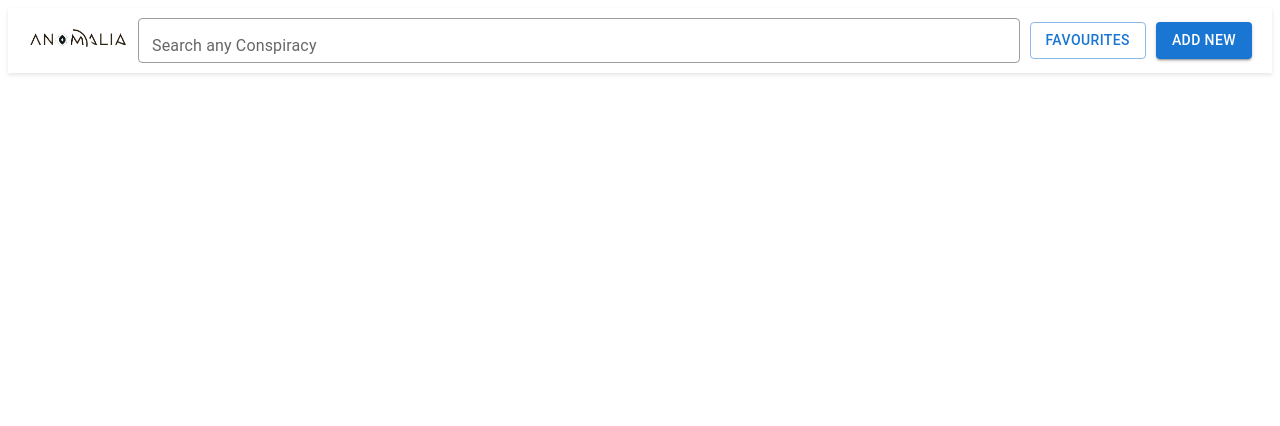
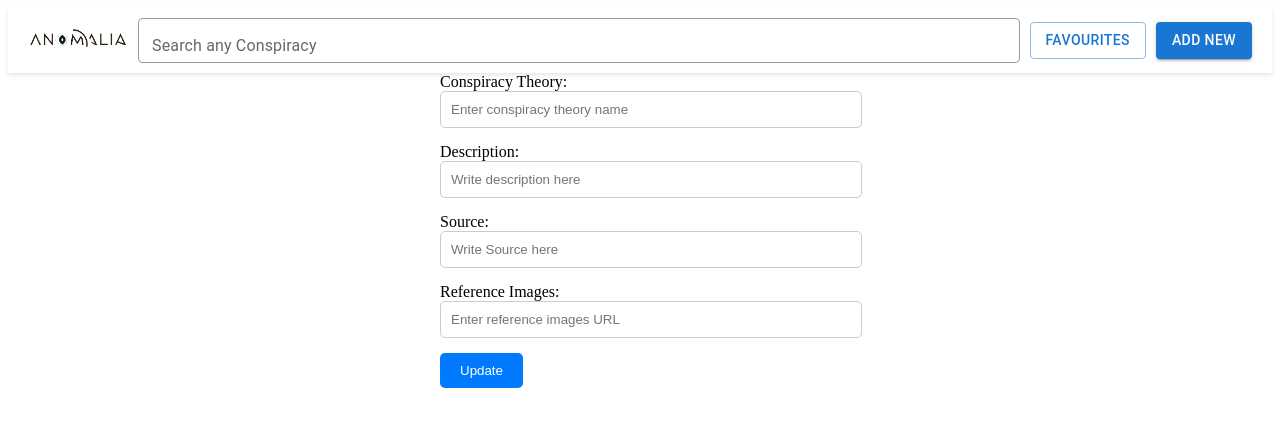
Before and after one commit to kalviumcommunity/S56_weird_conspiracy_theories, a React (Vite) app in the folder frontend/: page /update/1 in a window 1280 px wide. Shown: the top 426 px of the page. Built offline with nearby package versions, Linux system fonts and the light colour scheme; no server answers.

Commit message:
update added

```diff
--- a/frontend/src/App.jsx
+++ b/frontend/src/App.jsx
@@ -3,6 +3,7 @@ import Nav from './components/nav';
 import { Routes, Route } from 'react-router-dom';
 import Form from './pages/FormPage';
 import Home from './pages/Home';
+import UpdatePage from './pages/UpdatePage';
 
 const App = () => {
   return (
@@ -11,6 +12,7 @@ const App = () => {
       <Routes>
         <Route path="/" element={<Home />} />
         <Route path="/form" element={<Form />} />
+        <Route path="/update/:id" element={<UpdatePage />} />
       </Routes>
       {/* <Home/> */}
     </div>
--- a/frontend/src/components/Card.jsx
+++ b/frontend/src/components/Card.jsx
@@ -1,6 +1,7 @@
 import React from 'react';
 import "./card.css";
-const Card = ({ theory, description, source, img }) => {
+import { Link } from 'react-router-dom';
+const Card = ({ theory, description, source, img,id }) => {
     if (!theory || !description || !source || !img) {
         return <div className="error">Missing props for the component.</div>;
       }
@@ -10,6 +11,11 @@ const Card = ({ theory, description, source, img }) => {
       <p><strong>Description:</strong> {description}</p>
       <p><strong>Source:</strong> {source}</p>
       <img src={img} alt="Reference Image" />
+      <div className="button">
+
+        <Link to={`/update/${id}`} ><button>UPDATE</button> </Link>
+        <button>DELETE</button>
+      </div>
     </div>
   );
 }
--- /dev/null
+++ b/frontend/src/components/UpdateForm.jsx
@@ -0,0 +1,101 @@
+import React, { useState, useEffect } from "react";
+import axios from "axios";
+import "./form.css";
+import { useNavigate, useParams } from "react-router-dom";
+
+const UpdateForm = () => {
+  const [conspiracyTheory, setConspiracyTheory] = useState("");
+  const [description, setDescription] = useState("");
+  const [source, setSource] = useState("");
+  const [referenceImages, setReferenceImages] = useState("");
+  const navigate = useNavigate();
+  const { id } = useParams();
+
+  useEffect(() => {
+    axios.get("https://weird-conspiracy-theories.onrender.com/getdata/"+id)
+      .then(response => {
+        console.log(response)
+        const data = response.data;
+        setConspiracyTheory(data.conspiracy_theory);
+        setDescription(data.description);
+        setSource(data.source);
+        setReferenceImages(data.reference_images);
+      })
+      .catch(error => {
+        console.error("Error fetching data:", error);
+      });
+  }, []);
+
+
+  const handleSubmit = (e) => {
+    e.preventDefault();
+    axios
+      .put("https://weird-conspiracy-theories.onrender.com/updatedata/"+id, {
+        conspiracy_theory: conspiracyTheory,
+        description,
+        source,
+        reference_images: referenceImages
+      })
+      .then(response => {
+        console.log("Form submitted successfully:", response.data);
+        navigate("/");
+      })
+      .catch((error) => {
+        console.error("Error submitting form:", error);
+      });
+  };
+
+  return (
+    <div>
+      <form onSubmit={handleSubmit}>
+        <label htmlFor="conspiracyTheory">
+          Conspiracy Theory:
+          <input
+            type="text"
+            id="conspiracyTheory"
+            name="conspiracyTheory"
+            placeholder="Enter conspiracy theory name"
+            value={conspiracyTheory}
+            onChange={(e) => setConspiracyTheory(e.target.value)}
+          />
+        </label>
+        <label htmlFor="description">
+          Description:
+          <input
+            type="text"
+            id="description"
+            name="description"
+            placeholder="Write description here"
+            value={description}
+            onChange={(e) => setDescription(e.target.value)}
+          />
+        </label>
+        <label htmlFor="source">
+          Source:
+          <input
+            type="text"
+            id="source"
+            name="source"
+            placeholder="Write Source here"
+            value={source}
+            onChange={(e) => setSource(e.target.value)}
+          />
+        </label>
+        <label htmlFor="referenceImages">
+          Reference Images:
+          <input
+            type="text"
+            id="referenceImages"
+            name="referenceImages"
+            placeholder="Enter reference images URL"
+            value={referenceImages}
+            onChange={(e) => setReferenceImages(e.target.value)}
+          />
+        </label>
+        <button type="submit" className="btn">Update</button>
+      </form>
+    </div>
+  );
+};
+
+export default UpdateForm;
--- a/frontend/src/pages/FormPage.jsx
+++ b/frontend/src/pages/FormPage.jsx
@@ -1,9 +1,9 @@
 import React from 'react'
-import Form from '../components/Form'
+import AddForm from '../components/AddForm'
 const FormPage = () => {
   return (
     <div>
-      <Form/>
+      <AddForm/>
     </div>
   )
 }
--- a/frontend/src/pages/Home.jsx
+++ b/frontend/src/pages/Home.jsx
@@ -40,6 +40,7 @@ const Home = () => {
               description={theory.description}
               source={theory.source}
               img={theory.reference_images}
+              id={theory._id}
             />
           ))}
         </div>
--- /dev/null
+++ b/frontend/src/pages/UpdatePage.jsx
@@ -0,0 +1,13 @@
+import React from 'react'
+import UpdateForm from '../components/UpdateForm'
+
+const UpdatePage = () => {
+  return (
+    <div>
+
+        <UpdateForm/>
+    </div>
+  )
+}
+
+export default UpdatePage
```
Also changed, not shown: frontend/src/components/AddForm.jsx (renamed from frontend/src/components/Form.jsx).
